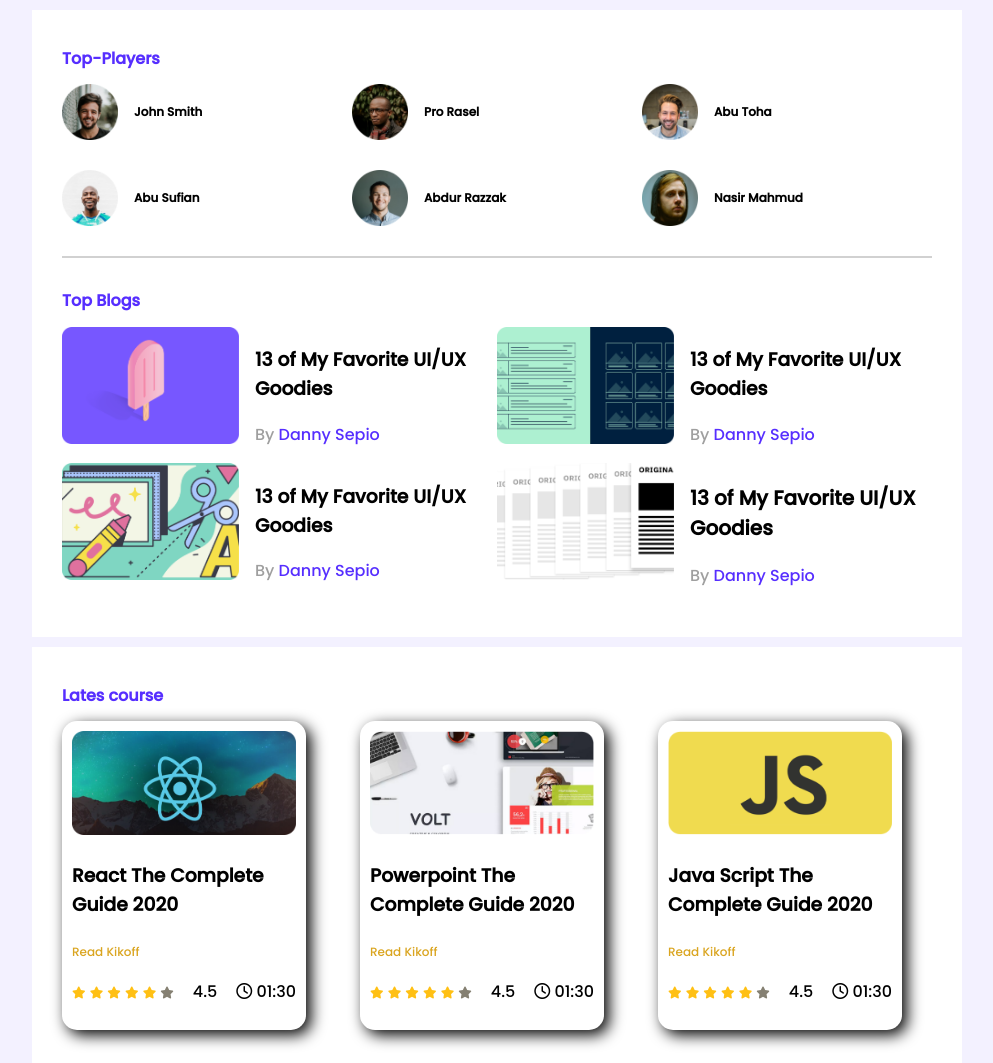
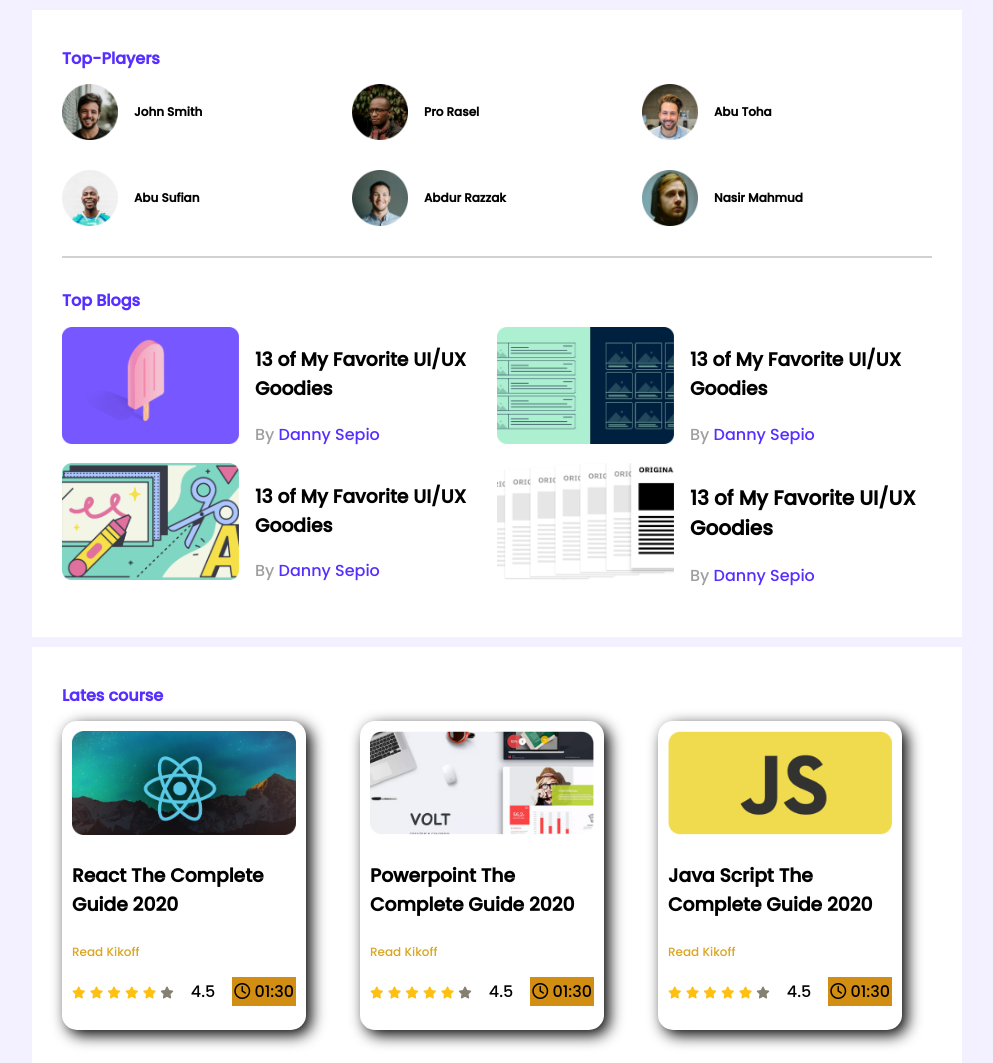
Before and after one commit to Anisur23989/leader-board-css3, a plain HTML site: page index.html in a window 1280 px wide. Shown: the whole page, without its empty margins (143-1136 px from the left). Drawn offline with Linux system fonts and the light colour scheme.

Commit message:
backgound commit

```diff
--- a/css/style.css
+++ b/css/style.css
@@ -127,3 +127,7 @@ hr{
     font-size:12px;
     color:goldenrod
 }
+.course-duration{
+    background: rgb(209, 142, 18);
+   padding: 2px;
+}
```
